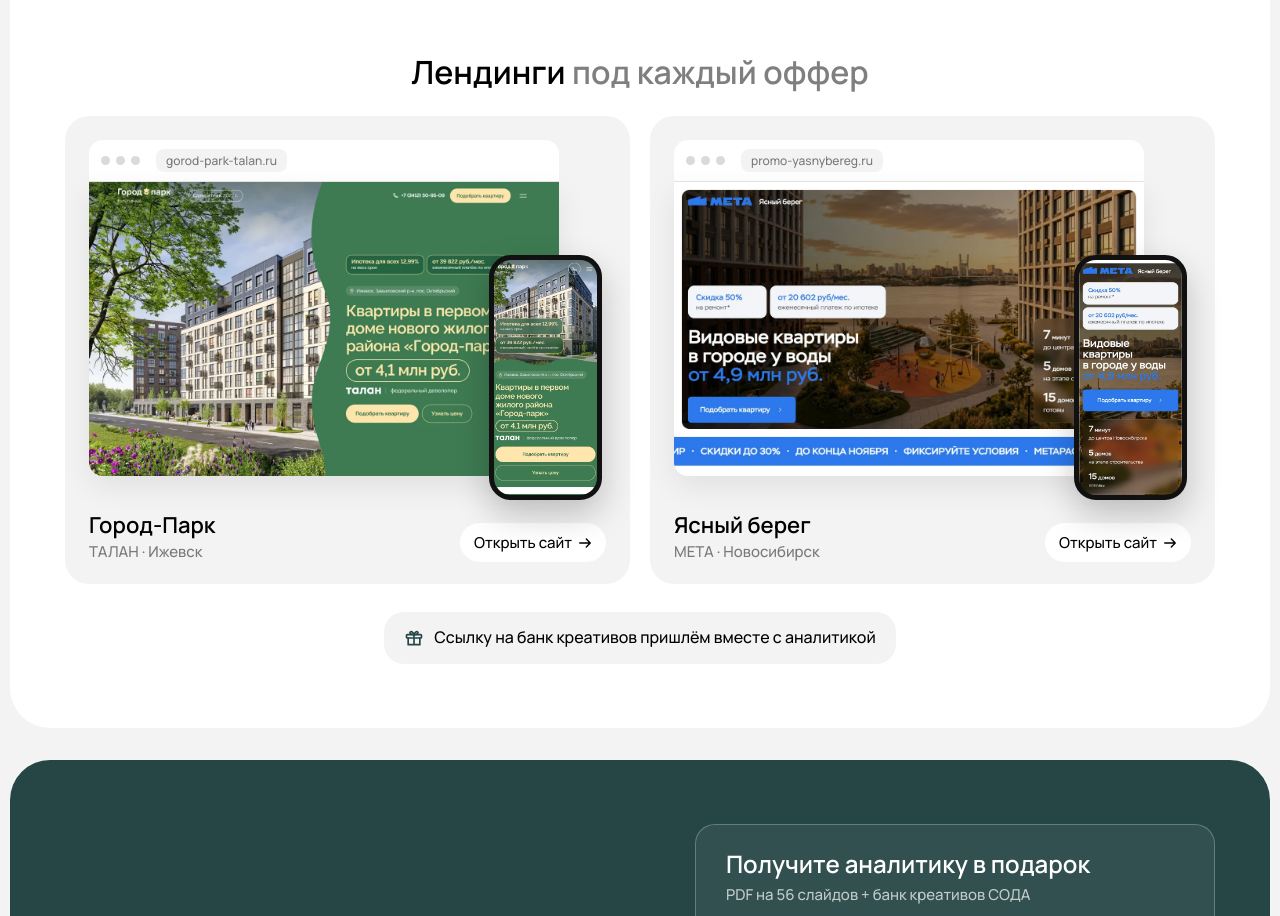
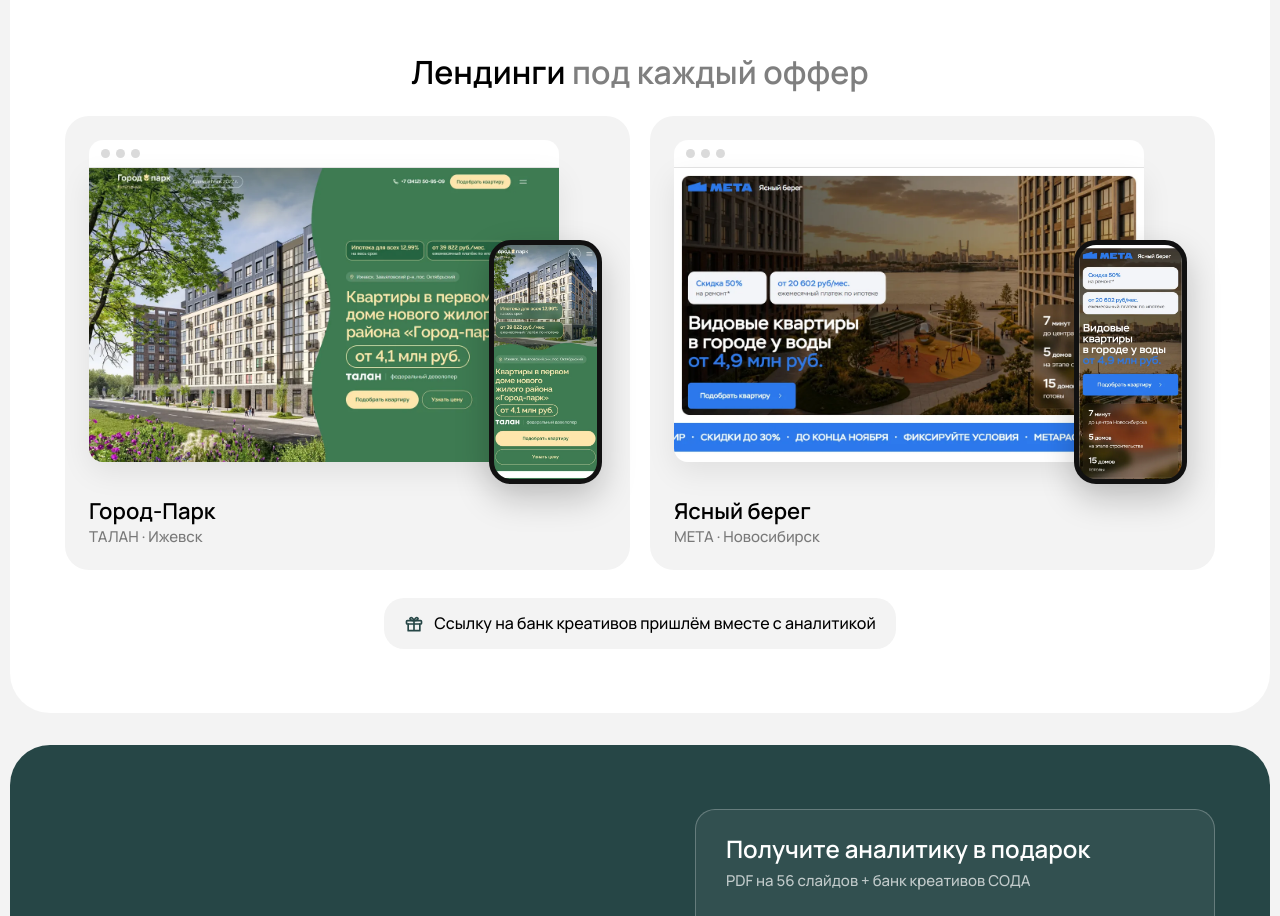
Before and after one commit to nellkhamid-cmd/nsk-analytics-landing, a plain HTML site: page index.html in a window 1280 px wide. Shown: the part 3733-4649 px from the top of the page. Drawn offline with Linux system fonts and the light colour scheme.

Commit message:
Лендинги без ссылок и адресов, поле «Компания или ЖК» обязательное
Co-Authored-By: Claude Opus 5.5 <noreply@anthropic.com>

```diff
--- a/index.html
+++ b/index.html
@@ -221,22 +221,17 @@ section{scroll-margin-top:110px}
 .land-head h3 span{color:var(--gray)}
 .landings{display:grid;gap:16px;grid-template-columns:1fr}
 @media (min-width:900px){.landings{grid-template-columns:1fr 1fr;gap:20px}}
-.land{display:block;text-decoration:none;background:var(--bg);border-radius:var(--r-card);padding:16px 16px 18px;transition:transform .3s cubic-bezier(.2,.8,.2,1)}
+.land{background:var(--bg);border-radius:var(--r-card);padding:16px 16px 18px}
 @media (min-width:900px){.land{padding:24px 24px 22px}}
-.land:hover{transform:translateY(-4px)}
 .shot{position:relative;margin-right:9%;margin-bottom:7%}
 .browser{display:flex;align-items:center;gap:6px;background:#fff;border-radius:14px 14px 0 0;padding:9px 12px;border-bottom:1px solid var(--line)}
 .browser i{flex:none;width:9px;height:9px;border-radius:50%;background:#DADADA}
-.browser span{margin-left:10px;font-size:12px;color:var(--gray);background:var(--bg);border-radius:8px;padding:3px 10px;overflow:hidden;text-overflow:ellipsis;white-space:nowrap}
 .shot .desk{width:100%;aspect-ratio:16/10;object-fit:cover;object-position:top;border-radius:0 0 14px 14px;box-shadow:0 10px 30px rgba(0,0,0,.08)}
 .shot .phone{position:absolute;right:-9%;bottom:-7%;width:24%;aspect-ratio:390/844;object-fit:cover;object-position:top;border:5px solid #111;border-radius:22px;box-shadow:0 14px 34px rgba(0,0,0,.22);background:#111}
 @media (max-width:600px){.shot .phone{border-width:3px;border-radius:14px}}
-.land-cap{display:flex;align-items:flex-end;justify-content:space-between;gap:12px;margin-top:18px}
+.land-cap{margin-top:18px}
 .land-cap b{display:block;font-size:22px;font-weight:600;line-height:1.2}
 .land-cap span{display:block;font-size:15px;color:var(--gray);margin-top:2px}
-.land-cap em{font-style:normal;font-size:15px;display:inline-flex;align-items:center;gap:6px;white-space:nowrap;background:#fff;border-radius:20px;padding:9px 14px}
-.land-cap em svg{width:14px;height:14px}
-@media (max-width:600px){.land-cap em{font-size:0;gap:0;width:40px;height:40px;padding:0;justify-content:center;border-radius:50%}.land-cap em svg{width:16px;height:16px}}
 .bank-note{margin-top:28px;display:flex;justify-content:center}
 .bank-note div{display:inline-flex;align-items:center;gap:10px;background:var(--bg);border-radius:20px;padding:14px 20px;font-size:16px;text-align:left}
 .bank-note svg{flex:none;width:20px;height:20px;color:var(--accent)}
@@ -312,8 +307,9 @@ section{scroll-margin-top:110px}
       <div class="hint">Нужно 10 цифр после +7</div>
     </div>
     <div class="field">
-      <input name="company" type="text" autocomplete="organization" placeholder=" ">
+      <input name="company" type="text" autocomplete="organization" placeholder=" " required>
       <label>Компания или ЖК</label>
+      <div class="hint">Укажите компанию или ЖК</div>
     </div>
     <fieldset class="channel">
       <legend>Куда прислать аналитику</legend>
@@ -468,22 +464,22 @@ section{scroll-margin-top:110px}
       </div>
       <div class="land-head rv"><h3>Лендинги <span>под каждый оффер</span></h3></div>
       <div class="landings">
-        <a class="land rv" href="https://gorod-park-talan.ru/" target="_blank" rel="noopener">
+        <div class="land rv">
           <div class="shot">
-            <div class="browser"><i></i><i></i><i></i><span>gorod-park-talan.ru</span></div>
+            <div class="browser"><i></i><i></i><i></i></div>
             <img class="desk" src="assets/img/ld-gorod-park-d.webp" alt="Лендинг ЖК «Город-Парк», первый экран" loading="lazy">
             <img class="phone" src="assets/img/ld-gorod-park-m.webp" alt="Лендинг ЖК «Город-Парк» на телефоне" loading="lazy">
           </div>
-          <div class="land-cap"><div><b>Город-Парк</b><span>ТАЛАН · Ижевск</span></div><em>Открыть сайт <svg><use href="#i-arrow"/></svg></em></div>
-        </a>
-        <a class="land rv" href="https://promo-yasnybereg.ru/" target="_blank" rel="noopener">
+          <div class="land-cap"><b>Город-Парк</b><span>ТАЛАН · Ижевск</span></div>
+        </div>
+        <div class="land rv">
           <div class="shot">
-            <div class="browser"><i></i><i></i><i></i><span>promo-yasnybereg.ru</span></div>
+            <div class="browser"><i></i><i></i><i></i></div>
             <img class="desk" src="assets/img/ld-yasny-bereg-d.webp" alt="Лендинг ЖК «Ясный берег», первый экран" loading="lazy">
             <img class="phone" src="assets/img/ld-yasny-bereg-m.webp" alt="Лендинг ЖК «Ясный берег» на телефоне" loading="lazy">
           </div>
-          <div class="land-cap"><div><b>Ясный берег</b><span>МЕТА · Новосибирск</span></div><em>Открыть сайт <svg><use href="#i-arrow"/></svg></em></div>
-        </a>
+          <div class="land-cap"><b>Ясный берег</b><span>МЕТА · Новосибирск</span></div>
+        </div>
       </div>
       <div class="bank-note rv"><div><svg><use href="#i-gift"/></svg>Ссылку на банк креативов пришлём вместе с аналитикой</div></div>
     </div>
@@ -648,6 +644,8 @@ const CONFIG = {
       const name=form.elements.name;
       if(name.value.trim().length<2){ setErr(name); bad=bad||name; }
       if(digits(phone.value).length!==11){ setErr(phone); bad=bad||phone; }
+      const company=form.elements.company;
+      if(company.value.trim().length<2){ setErr(company); bad=bad||company; }
       const wantEmail=form.elements.channel.value==='Почта';
       if(wantEmail && !/^[^\s@]+@[^\s@]+\.[^\s@]{2,}$/.test(email.value.trim())){ setErr(email); bad=bad||email; }
       const consent=form.elements.consent;
```
